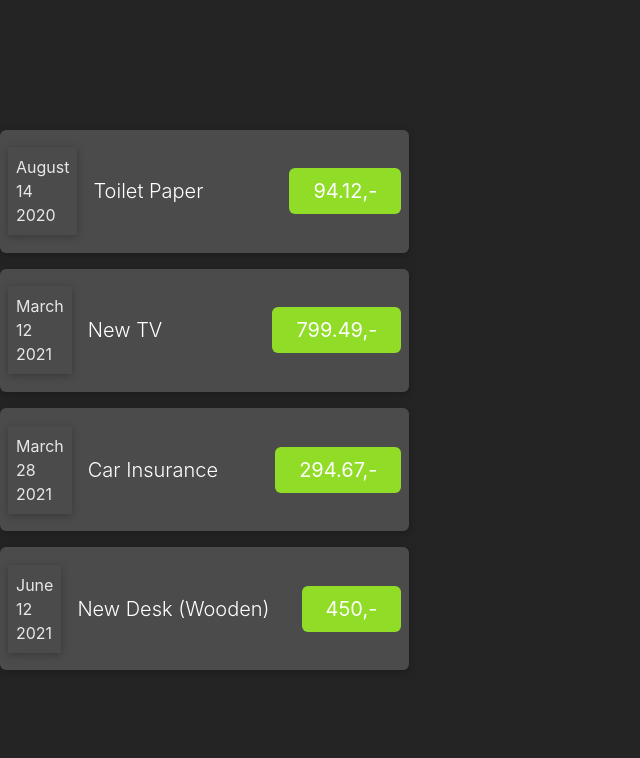
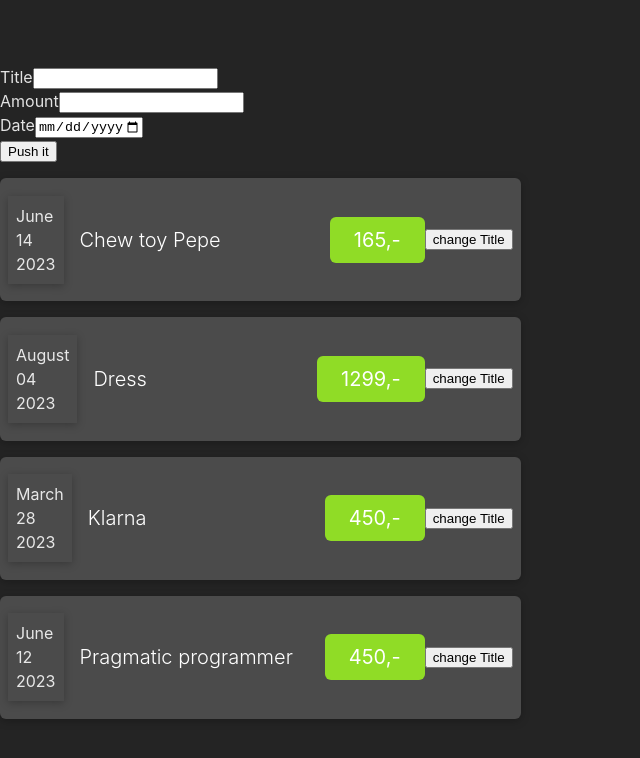
Before and after one commit to makoalex/Expense_Tracker, a React (Vite) app in the folder frontend/: page / in a window 1280 px wide. Shown: the top 758 px of the page, without its empty margins (0-640 px from the left). Built offline with nearby package versions, Linux system fonts and the light colour scheme.

Commit message:
creted form for user input

```diff
--- a/frontend/src/App.tsx
+++ b/frontend/src/App.tsx
@@ -1,32 +1,35 @@
-import Expenses from "./components/Expenses";
-
+import Expenses from './components/Expenses';
+import NewExpense from './components/Newexpense';
 function App() {
   const expenses = [
     {
       id: 'e1',
-      title: 'Toilet Paper',
-      amount: 94.12,
-      date: new Date(2020, 7, 14),
+      title: 'Chew toy Pepe',
+      amount: 165,
+      date: new Date(2023, 5, 14),
     },
-    { id: 'e2', title: 'New TV', amount: 799.49, date: new Date(2021, 2, 12) },
+    { id: 'e2',
+     title: 'Dress',
+     amount: 1299,
+     date: new Date(2023, 7, 4) },
     {
       id: 'e3',
-      title: 'Car Insurance',
-      amount: 294.67,
-      date: new Date(2021, 2, 28),
+      title: 'Klarna',
+      amount: 450,
+      date: new Date(2023, 2, 28),
     },
     {
       id: 'e4',
-      title: 'New Desk (Wooden)',
+      title: 'Pragmatic programmer',
       amount: 450,
-      date: new Date(2021, 5, 12),
+      date: new Date(2023, 5, 12),
     },
   ];
 
   return (
     <div>
-      <Expenses item = {expenses}></Expenses>
-
+      <NewExpense></NewExpense>
+      <Expenses item={expenses}></Expenses>
     </div>
   );
 }
--- a/frontend/src/components/ExpenseItem.tsx
+++ b/frontend/src/components/ExpenseItem.tsx
@@ -1,9 +1,12 @@
-import { ReactNode } from 'react';
+import  { useState } from 'react';
 import './ExpenseItem.css'
 import ExpenseDate from './ExpenseDate';
 
 const ExpenseItem = (props:any)=>{
     // creating and hard coding dummy data
+    const clickHandler = ()=>{
+        console.log('ouch')
+    }
 
 
     return(
@@ -13,6 +16,7 @@ const ExpenseItem = (props:any)=>{
                 <h2>{props.title}</h2>
                 <div className='expense-item__price'>{`${props.amount},-`} </div>
             </div>
+            <button onClick={clickHandler}>change Title</button>
         </section>
     )
 }
--- /dev/null
+++ b/frontend/src/components/NewExpense.tsx
@@ -0,0 +1,31 @@
+const NewExpense =()=>{
+    return (<div>
+        <form>
+            <section>
+                <div>
+                    <label>Title</label>
+                    <input type="text" name="" id="text" />
+                </div>
+            </section>
+            <section>
+                <div>
+                    <label>Amount</label>
+                    <input type="number" min="0.01" step="0.01"/>
+                </div>
+            </section>
+            <section>
+                <div>
+                    <label>Date</label>
+                    <input type="date" min="2021-01-01" max="2025-12-31"/>
+                </div>
+            </section>
+            <div>
+                <button type="submit">Push it</button>
+            </div>
+
+        </form>
+    </div>
+    )
+
+}
+export default NewExpense
```
Also changed, not shown: 1 other file (tests, documents, lock files or other folders).
